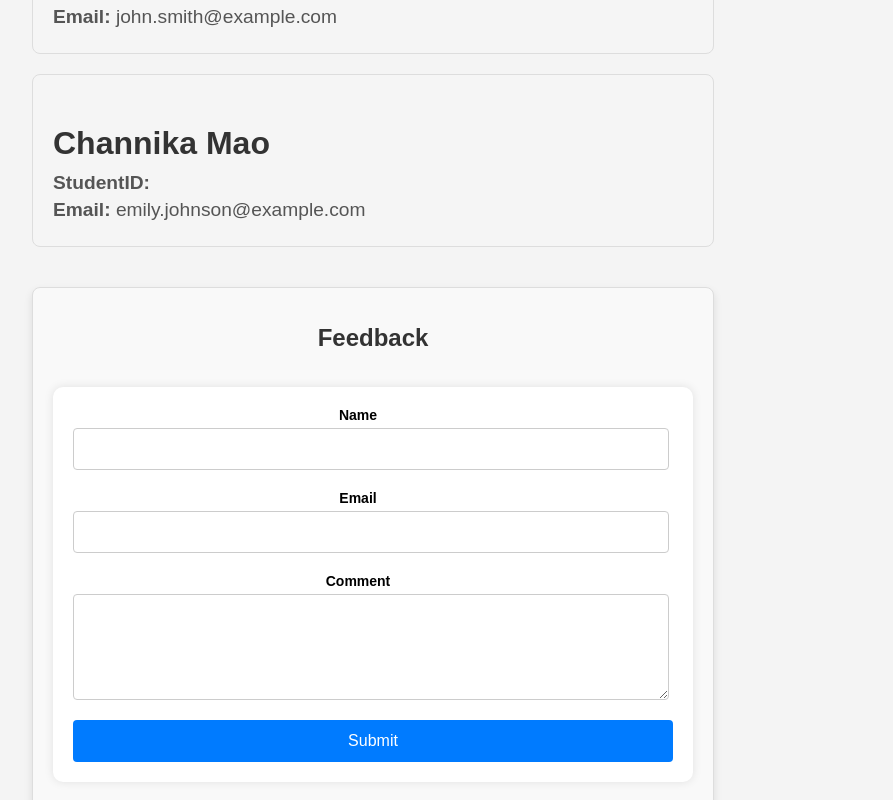
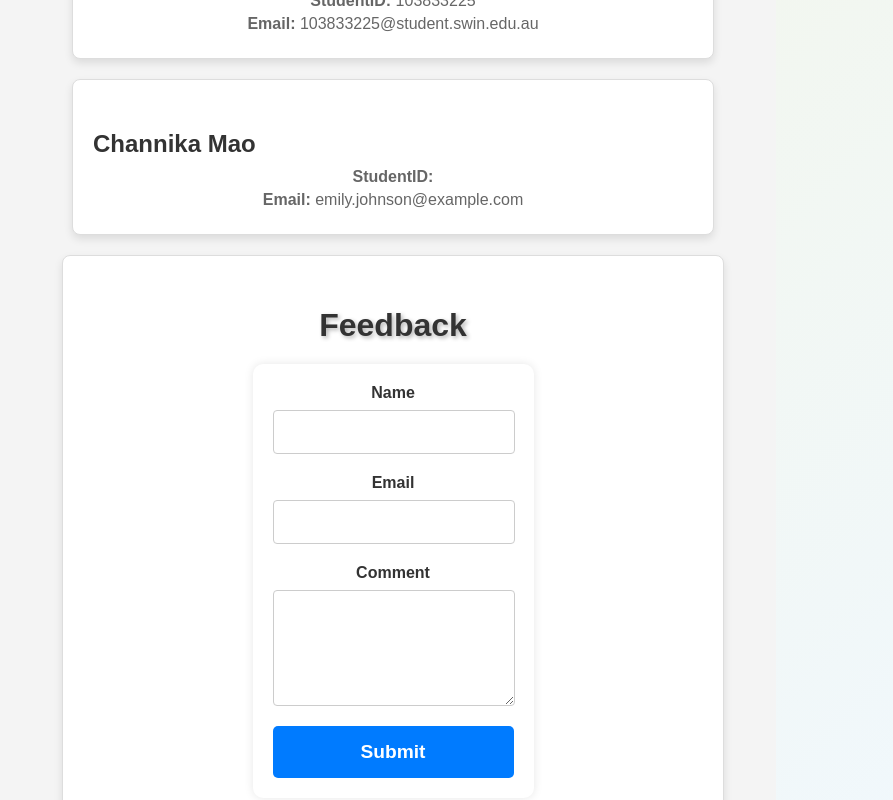
Before and after one commit to buntrylay/Web-Development, a React (Create React App) app: page /ContactUs in a window 1280 px wide. Shown: the part 540-1340 px from the top of the page, without its empty margins (267-1160 px from the left). Built offline with nearby package versions, Linux system fonts and the light colour scheme; the HTML template or start-up script is replaced by a standard one.

Commit message:
Updated with App fixes, CSS left to be adjusted

```diff
--- a/src/ContactUs.css
+++ b/src/ContactUs.css
@@ -1,103 +1,146 @@
-/* ContactUs.css */
- .contact-us {
-  max-width: 800px; /* Increase width */
+/* General Contact Us Page Styling */
+.contact-us {
+  width: 100%;
+  max-width: 1600px;
   margin: 0 auto;
-  padding: 20px;
+  padding: 40px 20px;
+  font-family: 'Arial', sans-serif;
+  color: #333;
+  background-color: #f4f4f4;
 }
 
-h1 {
+/* Header Styling */
+.contact-us h1 {
   text-align: center;
+  font-size: 2.5rem;
+  color: #333;
+  margin-bottom: 10px;
 }
 
+.contact-us p {
+  text-align: center;
+  font-size: 1.2rem;
+  color: #666;
+  margin-bottom: 30px;
+}
+
+/* Team Members Section */
 .team-members {
   display: flex;
-  flex-direction: column;
+  flex-direction: column; /* Stack cards in a single column */
   align-items: center;
-  margin-top: 20px;
+  gap: 20px;
+  margin-bottom: 40px;
 }
 
 .member-card {
-  background-color: #f5f5f5; /* Card background color */
+  background-color: #ffffff;
   border: 1px solid #ddd;
   border-radius: 8px;
   padding: 20px;
-  width: 80%; /* Card width */
-  margin: 10px 0; /* Space between cards */
+  width: 100%; /* Each card takes up the full width */
+  max-width: 600px; /* Set a max-width for readability */
   text-align: left;
+  box-shadow: 0 4px 8px rgba(0, 0, 0, 0.1);
+  transition: transform 0.3s ease, box-shadow 0.3s ease;
+}
+
+.member-card:hover {
+  transform: translateY(-5px);
+  box-shadow: 0 6px 12px rgba(0, 0, 0, 0.15);
 }
 
 .member-card h2 {
-  margin-bottom: 10px; /* Space below the name */
+  font-size: 1.5rem;
+  color: #333;
+  margin-bottom: 10px;
 }
 
 .member-card p {
-  margin: 5px 0; /* Space between paragraphs */
+  font-size: 1rem;
+  color: #666;
+  margin: 5px 0;
 }
 
+/* Feedback Form Styling */
+.feedback-form-container {
+  display: flex;
+  justify-content: center;
+}
 
 .feedback-form {
-  margin-top: 30px;
-  padding: 20px;
+  width: 100%;
+  max-width: 600px;
+  margin: 0 auto;
+  padding: 30px;
   border: 1px solid #ddd;
   border-radius: 8px;
-  background-color: #f9f9f9;
+  background-color: #ffffff;
   box-shadow: 0 4px 8px rgba(0, 0, 0, 0.1);
-  display: flex;
-  flex-direction: column;
-  gap: 20px;
-  width: 80%;
 }
 
 .feedback-form h1 {
-  font-size: 24px;
-  margin-bottom: 15px;
-
+  font-size: 2rem;
+  color: #333;
+  text-align: center;
+  margin-bottom: 20px;
 }
 
 .form-field {
-  margin-bottom: 20px;
   display: flex;
   flex-direction: column;
-  width: 95%;
+  width: 100%;
+  margin-bottom: 20px;
 }
 
 .form-field label {
-  display: block;
-  font-size: 14px;
+  font-size: 1rem;
+  color: #333;
   font-weight: bold;
-  margin-bottom: 5px;
+  margin-bottom: 8px;
 }
 
 .form-field input,
 .form-field textarea {
-  width: 100%;
+  width: 90%;
   padding: 12px;
-  font-size: 14px;
+  font-size: 1rem;
+  color: #333;
   border: 1px solid #ccc;
   border-radius: 4px;
 }
 
 .form-field textarea {
-  resize: vertical; /* Allow vertical resizing */
+  resize: vertical;
 }
 
+/* Submit Button Styling */
 button[type="submit"] {
   width: 100%;
-  padding: 12px;
+  padding: 15px;
   background-color: #007bff;
-  color: #fff;
-  font-size: 16px;
+  color: white;
+  font-size: 1.2rem;
+  font-weight: bold;
   border: none;
-  border-radius: 4px;
+  border-radius: 5px;
   cursor: pointer;
-  transition: background-color 0.3s ease;
+  transition: background-color 0.3s ease, transform 0.2s ease;
 }
 
 button[type="submit"]:hover {
   background-color: #0056b3;
+  transform: translateY(-2px);
 }
 
+button[type="submit"]:active {
+  background-color: #003f7f;
+  transform: translateY(0);
+}
+
+/* Error Message Styling */
 .error {
   color: red;
-  font-size: 12px;
+  font-size: 0.9rem;
+  margin-top: 5px;
 }
--- a/src/ContactUs.js
+++ b/src/ContactUs.js
@@ -50,8 +50,8 @@ const ContactUs = () => {
 
         <div className="member-card">
           <h2>Min Khant Aung</h2>
-          <p><strong>StudentID: </strong> Data Analyst</p>
-          <p><strong>Email:</strong> john.smith@example.com</p>
+          <p><strong>StudentID: </strong> 103833225</p>
+          <p><strong>Email:</strong> 103833225@student.swin.edu.au</p>
           <p>
 
           </p>
--- a/src/Uploadapp.css
+++ b/src/Uploadapp.css
@@ -1,112 +1,258 @@
-/* General App Styling */
-h1 {
-  color: #333;
-  font-size: 2.5rem;
-  margin-bottom: 20px;
+/* Main body styling */
+body {
+  background: linear-gradient(135deg, #f5f5dc, #f0f8ff); /* Beige to Azure */
+  color: #333; /* Dark gray for text */
+  font-family: 'Arial', sans-serif;
+  margin: 0;
+  padding: 0;
+  display: flex;
+  align-items: center;
+  justify-content: center;
+  min-height: 100vh;
 }
 
-h2 {
-  color: #333;
-  font-size: 2rem;
-  margin-top: 30px;
+.App {
+  text-align: center;
+  width: 100%;
+  max-width: 1600px; /* Increase this for larger desktop width */
+  padding: 20px;
+  margin: 0 auto; /* Centers content */
+  box-sizing: border-box;
 }
 
-form {
-  background-color: #fff;
-  padding: 20px;
-  border-radius: 10px;
-  box-shadow: 0 0 10px rgba(0, 0, 0, 0.1);
-  display: inline-block;
+h1 {
+  font-size: 2.2rem;
+  color: #000;
   margin-bottom: 20px;
+  text-shadow: 2px 2px 4px rgba(0, 0, 0, 0.3);
+  word-wrap: break-word;
 }
 
-.form-container input[type="file"] {
-  border: 1px solid #ccc;
-  padding: 10px;
-  margin-right: 15px;
-  border-radius: 5px;
+/* Slide container layout */
+.slide-container {
+  display: flex;
+  align-items: flex-start;
+  width: 100%;
+  max-width: 1600px; /* Increased max-width for desktop */
+  padding: 20px;
+  gap: 40px;
+  position: relative;
 }
 
-.form-container select {
-  border: 1px solid #ccc;
-  padding: 10px;
-  border-radius: 5px;
-  margin-right: 15px;
+/* Graph container styling */
+.graph-container {
+  flex: 2;
+  max-width: 750px; /* Set a max-width for the graph container */
+  background: #1e1e2e;
+  border-radius: 15px;
+  padding: 20px;
+  box-shadow: 0px 10px 30px rgba(0, 0, 0, 0.5);
+  height: 400px;
+  display: flex;
+  align-items: center;
+  justify-content: center;
+  transition: transform 0.3s ease, box-shadow 0.3s ease;
 }
 
-button {
-  background-color: #4CAF50;
+.graph-container:hover {
+  transform: translateY(-10px) scale(1.1);
+  box-shadow: 0px 20px 35px rgba(0, 0, 0, 0.5);
+}
+
+/* Description box styling */
+.description-box {
+  flex: 1;
+  max-width: 750px; /* Set a max-width for the description box */
+  background: #1e1e2e;
+  border-radius: 15px;
+  padding: 20px;
+  color: #ffffff;
+  text-align: left;
+  box-shadow: 0px 10px 30px rgba(0, 0, 0, 0.5);
+  height: 400px;
+  display: flex;
+  flex-direction: column;
+  justify-content: center;
+  transition: transform 0.3s ease, box-shadow 0.3s ease;
+  overflow-y: auto;
+  word-wrap: break-word;
+}
+
+
+.description-box:hover {
+  transform: translateY(-10px) scale(1.1);
+  box-shadow: 0px 20px 35px rgba(0, 0, 0, 0.5);
+}
+
+.description-box h2 {
+  font-size: 1.5rem;
+  color: #ffffff;
+  margin-top: 0;
+  margin-bottom: 10px;
+}
+
+.description-box p {
+  color: #ffffff;
+  font-size: 1em;
+  line-height: 1.5;
+  margin: 1;
+  padding: 0;
+}
+
+.description-box p strong {
+  color: #ffffff;
+}
+
+/* Custom scrollbar styling */
+.description-box::-webkit-scrollbar {
+  width: 8px;
+}
+
+.description-box::-webkit-scrollbar-track {
+  background: #1e1e2e;
+  border-radius: 10px;
+}
+
+.description-box::-webkit-scrollbar-thumb {
+  background-color: #444;
+  border-radius: 10px;
+  border: 2px solid #1e1e2e;
+}
+
+.description-box::-webkit-scrollbar-thumb:hover {
+  background-color: #666;
+}
+
+/* Arrow button styling */
+.next-button,
+.prev-button {
+  position: absolute;
+  top: 50%;
+  background: none;
+  border: none;
+  color: #000;
+  font-size: 2rem;
+  cursor: pointer;
+  padding: 12px;
+  border-radius: 50%;
+  display: flex;
+  align-items: center;
+  justify-content: center;
+  transition: background 0.3s ease, transform 0.3s ease;
+  transform: translateY(-50%);
+  z-index: 10;
+}
+
+.next-button {
+  right: -50px;
+}
+
+.prev-button {
+  left: -50px;
+}
+
+.next-button:hover,
+.prev-button:hover {
+  background: #c9f3ff;
+  transform: translateY(-50%) scale(1.1);
+}
+
+/* Progress indicator styling */
+.progress-indicator {
+  display: flex;
+  justify-content: center;
+  margin-top: 15px;
+  flex-wrap: wrap;
+}
+
+.progress-dot {
+  width: 8px;
+  height: 8px;
+  background-color: #444;
+  border-radius: 50%;
+  margin: 0 3px;
+  transition: background-color 0.3s;
+}
+
+.progress-dot.active {
+  background-color: #00c6ff;
+}
+
+/* Refresh button styling */
+.refresh-button {
+  margin-top: 15px;
+  padding: 8px 16px;
+  background-color: #007bff;
   color: white;
-  padding: 10px 20px;
   border: none;
   border-radius: 5px;
   cursor: pointer;
+  font-size: 1rem;
+  transition: background-color 0.3s ease;
 }
 
-button:hover {
-  background-color: #45a049;
-}
-
-button:disabled {
-  background-color: #ddd;
-  cursor: not-allowed;
-}
-
-/* Error Styling */
-.error {
-  color: red;
-  font-weight: bold;
-  margin-top: 10px;
-}
-
-/* Loading Text Styling */
-p {
-  font-size: 1.2rem;
-  color: #555;
-}
-
-/* Result Visualization Section */
-.result-container {
-  margin-top: 30px;
-}
-
-.visualizations-container {
-  display: grid;
-  grid-template-columns: 1fr;
-  grid-gap: 20px;
-}
-
-.visualizations-container div {
-  background-color: #fff;
-  padding: 20px;
-  border-radius: 10px;
-  box-shadow: 0 0 10px rgba(0, 0, 0, 0.1);
-}
-
-/* Download Buttons */
-.download-btn {
-  background-color: #007BFF;
-  color: white;
-  padding: 10px 20px;
-  border: none;
-  border-radius: 5px;
-  cursor: pointer;
-  margin: 10px;
-}
-
-.download-btn:hover {
+.refresh-button:hover {
   background-color: #0056b3;
 }
 
-/* Media Query for Responsiveness */
-@media (min-width: 768px) {
-  .visualizations-container {
-    grid-template-columns: 1fr 1fr;
+/* Fade transition */
+.fade-enter {
+  opacity: 0;
+  transform: translateX(20%);
+}
+.fade-enter-active {
+  opacity: 1;
+  transform: translateX(0);
+  transition: opacity 600ms ease-out, transform 600ms ease-out;
+}
+.fade-exit {
+  opacity: 1;
+  transform: translateX(0);
+}
+.fade-exit-active {
+  opacity: 0;
+  transform: translateX(-20%);
+  transition: opacity 600ms ease-out, transform 600ms ease-out;
+}
+
+/* Responsive Design */
+@media (max-width: 1200px) {
+  .slide-container {
+    flex-direction: column;
+    max-width: 100%;
   }
 }
 
-@media (min-width: 1024px) {
-  .visualizations-container {
-    grid-template-columns: 1fr 1fr 1fr;
+/* Responsive design */
+@media (max-width: 768px) {
+  .slide-container {
+    flex-direction: column;
+    align-items: center;
+  }
+
+  .next-button,
+  .prev-button {
+    font-size: 1.5rem;
+    right: -20px;
+    left: -20px;
   }
 }
+
+@media (max-width: 480px) {
+  .slide-container {
+    padding: 10px;
+    gap: 10px;
+  }
+
+  .description-box {
+    max-width: 90%;
+    font-size: 0.9em;
+  }
+
+  .next-button,
+  .prev-button {
+    font-size: 1.2rem;
+    right: -10px;
+    left: -10px;
+  }
+}
--- a/src/Uploadapp.js
+++ b/src/Uploadapp.js
@@ -1,88 +1,141 @@
 import React, { useState, useEffect } from 'react';
 import axios from 'axios';
 import Plot from 'react-plotly.js';
+import { CSSTransition, TransitionGroup } from 'react-transition-group';
 import './Uploadapp.css';
 
 const Uploadapp = () => {
   const [resultRF, setResultRF] = useState(null);
   const [resultDBSCAN, setResultDBSCAN] = useState(null);
   const [resultForecast, setResultForecast] = useState(null);
-  const [error, setError] = useState('');
-  const [loading, setLoading] = useState(true);
+  const [currentSlide, setCurrentSlide] = useState(0);
 
   useEffect(() => {
-    // Automatically fetch predictions when the component mounts
     const fetchPredictions = async () => {
       try {
         const response = await axios.get('http://localhost:8000/predict/');
-        console.log('Response from API:', response.data);  // Log the API response
-
-        // Update state with prediction results from backend
         setResultRF(response.data.random_forest);
         setResultDBSCAN(response.data.dbscan);
         setResultForecast(response.data.forecast);
       } catch (error) {
         console.error('Error fetching predictions:', error);
-        setError('Error fetching predictions, please try again');
-      } finally {
-        setLoading(false);
       }
     };
 
     fetchPredictions();
-  }, []); // Empty dependency array means this effect runs once on mount
+  }, []);
+
+  const models = [
+    {
+      name: 'Random Forest Prediction',
+      component: <RandomForestVisualization result={resultRF} />,
+      description: 'This model uses a Random Forest to predict property prices based on multiple features.',
+      dataInfo: 'Data used: Number of rooms, location, property age, and distance to city center.',
+      modelExplanation: 'The Random Forest model is an ensemble learning method that builds multiple decision trees and averages them to improve prediction accuracy and reduce overfitting.',
+    },
+    {
+      name: 'DBSCAN Clustering',
+      component: <DBSCANVisualization result={resultDBSCAN} />,
+      description: 'DBSCAN clustering groups properties based on their geographic locations.',
+      dataInfo: 'Data used: Latitude and Longitude to identify geographic clusters of properties.',
+      modelExplanation: 'DBSCAN (Density-Based Spatial Clustering of Applications with Noise) groups points that are closely packed together while marking points that lie alone in low-density areas as outliers. This helps to identify clusters in spatial data.',
+    },
+    {
+      name: 'Holt-Winters Forecasting',
+      component: <HoltWintersVisualization result={resultForecast} />,
+      description: 'Holt-Winters forecasting predicts future property prices over time.',
+      dataInfo: 'Data used: Historical property prices over a time period.',
+      modelExplanation: 'The Holt-Winters model, also known as triple exponential smoothing, is used for time-series forecasting. It takes into account seasonal variations, trends, and the overall level to make accurate future predictions.',
+    },
+  ];
+
+  const nextSlide = () => setCurrentSlide((currentSlide + 1) % models.length);
+  const prevSlide = () => setCurrentSlide((currentSlide - 1 + models.length) % models.length);
 
   return (
     <div className="App">
-      <h1>Data Predictions</h1>
-
-      {loading && <p>Loading predictions...</p>}
-      {error && <p className="error">{error}</p>} {/* Display errors */}
-
-      {/* Show the visualizations */}
-      <div className="visualizations-container">
-        {resultRF && <RandomForestVisualization result={resultRF} />}
-        {resultDBSCAN && <DBSCANVisualization result={resultDBSCAN} />}
-        {resultForecast && <HoltWintersVisualization result={resultForecast} />}
+      <h1>Data Prediction Insights</h1>
+      <TransitionGroup className="slider">
+        <CSSTransition key={currentSlide} timeout={600} classNames="fade">
+          <div className="slide-container">
+            <div className="graph-container">{models[currentSlide].component}</div>
+            <div className="description-box">
+              <h2>{models[currentSlide].name}</h2>
+              <p><strong>Description:</strong> {models[currentSlide].description}</p>
+              <p><strong>Data Info:</strong> {models[currentSlide].dataInfo}</p>
+              <p><strong>Model Explanation:</strong> {models[currentSlide].modelExplanation}</p>
             </div>
+            <button className="next-button" onClick={nextSlide}>
+              <svg width="24" height="24" fill="currentColor" viewBox="0 0 24 24">
+                <path d="M10 6l6 6-6 6" />
+              </svg>
+            </button>
+            <button className="prev-button" onClick={prevSlide}>
+              <svg width="24" height="24" fill="currentColor" viewBox="0 0 24 24">
+                <path d="M14 6l-6 6 6 6" />
+              </svg>
+            </button>
+          </div>
+        </CSSTransition>
+      </TransitionGroup>
+      <ProgressIndicator currentSlide={currentSlide} totalSlides={models.length} />
+      <button className="refresh-button" onClick={() => window.location.reload()}>
+        Refresh Data
+      </button>
     </div>
   );
 };
 
 export default Uploadapp;
 
-/* Component for Random Forest Visualization */
-const RandomForestVisualization = ({ result }) => {
-  const rooms = result.map((item) => item.Rooms);
-  const predictedPrices = result.map((item) => item.Predicted_Price);
+const ProgressIndicator = ({ currentSlide, totalSlides }) => (
+  <div className="progress-indicator">
+    {Array.from({ length: totalSlides }).map((_, index) => (
+      <div key={index} className={`progress-dot ${index === currentSlide ? 'active' : ''}`}></div>
+    ))}
+  </div>
+);
+
+const RandomForestVisualization = React.memo(({ result }) => {
+  const rooms = result ? result.map((item) => item.Rooms) : [];
+  const predictedPrices = result ? result.map((item) => item.Predicted_Price) : [];
 
   return (
-    <div>
-      <h2>Random Forest Prediction</h2>
     <Plot
-        data={[{
+      data={[
+        {
           x: rooms,
           y: predictedPrices,
           type: 'bar',
-          marker: { color: 'blue' },
-        }]}
-        layout={{ title: 'Predicted Prices vs Rooms' }}
+          marker: { color: '#00c6ff' },
+          name: 'Predicted Price',
+        },
+      ]}
+      layout={{
+        title: 'Random Forest Price Prediction',
+        xaxis: { title: 'Rooms' },
+        yaxis: { title: 'Predicted Price' },
+        autosize: true,
+        height: 400,
+        paper_bgcolor: '#1e1e2e',
+        plot_bgcolor: '#1e1e2e',
+        font: { color: '#fff' },
+        legend: { orientation: 'h', x: 0.5, xanchor: 'center', y: -0.2 },
+      }}
+      style={{ width: '100%', height: '100%' }}
     />
-    </div>
   );
-};
+});
 
-/* Component for DBSCAN Visualization */
-const DBSCANVisualization = ({ result }) => {
-  const latitude = result.map((item) => item.Lattitude);
-  const longitude = result.map((item) => item.Longtitude);
-  const clusters = result.map((item) => item.Cluster);
+const DBSCANVisualization = React.memo(({ result }) => {
+  const latitude = result ? result.map((item) => item.Lattitude) : [];
+  const longitude = result ? result.map((item) => item.Longtitude) : [];
+  const clusters = result ? result.map((item) => item.Cluster) : [];
 
   return (
-    <div>
-      <h2>DBSCAN Clustering</h2>
     <Plot
-        data={[{
+      data={[
+        {
           x: latitude,
           y: longitude,
           mode: 'markers',
@@ -90,32 +143,55 @@ const DBSCANVisualization = ({ result }) => {
             size: 10,
             color: clusters,
             colorscale: 'Viridis',
+            colorbar: { title: 'Cluster' },
           },
-        }]}
-        layout={{ title: 'Geo Clusters of Properties' }}
+          name: 'Geographic Clusters',
+        },
+      ]}
+      layout={{
+        title: 'DBSCAN Clustering',
+        xaxis: { title: 'Latitude' },
+        yaxis: { title: 'Longitude' },
+        autosize: true,
+        height: 400,
+        paper_bgcolor: '#1e1e2e',
+        plot_bgcolor: '#1e1e2e',
+        font: { color: '#fff' },
+        legend: { orientation: 'h', x: 0.5, xanchor: 'center', y: -0.2 },
+      }}
+      style={{ width: '100%', height: '100%' }}
     />
-    </div>
   );
-};
+});
 
-/* Component for Holt-Winters Visualization */
-const HoltWintersVisualization = ({ result }) => {
-  const years = Object.keys(result.forecasted_prices);
-  const forecastedPrices = Object.values(result.forecasted_prices);
+const HoltWintersVisualization = React.memo(({ result }) => {
+  const years = result ? Object.keys(result.forecasted_prices) : [];
+  const forecastedPrices = result ? Object.values(result.forecasted_prices) : [];
 
   return (
-    <div>
-      <h2>Holt-Winters Forecasting</h2>
     <Plot
-        data={[{
+      data={[
+        {
           x: years,
           y: forecastedPrices,
           type: 'scatter',
           mode: 'lines+markers',
-          marker: { color: 'orange' },
-        }]}
-        layout={{ title: 'Forecasted Property Prices (2019-2021)' }}
+          marker: { color: '#ff6347' },
+          name: 'Forecasted Price',
+        },
+      ]}
+      layout={{
+        title: 'Holt-Winters Forecasting',
+        xaxis: { title: 'Year' },
+        yaxis: { title: 'Forecasted Price' },
+        autosize: true,
+        height: 400,
+        paper_bgcolor: '#1e1e2e',
+        plot_bgcolor: '#1e1e2e',
+        font: { color: '#fff' },
+        legend: { orientation: 'h', x: 0.5, xanchor: 'center', y: -0.2 },
+      }}
+      style={{ width: '100%', height: '100%' }}
     />
-    </div>
   );
-};
+});
```
Lines whose indentation alone changed are shown as unchanged.
